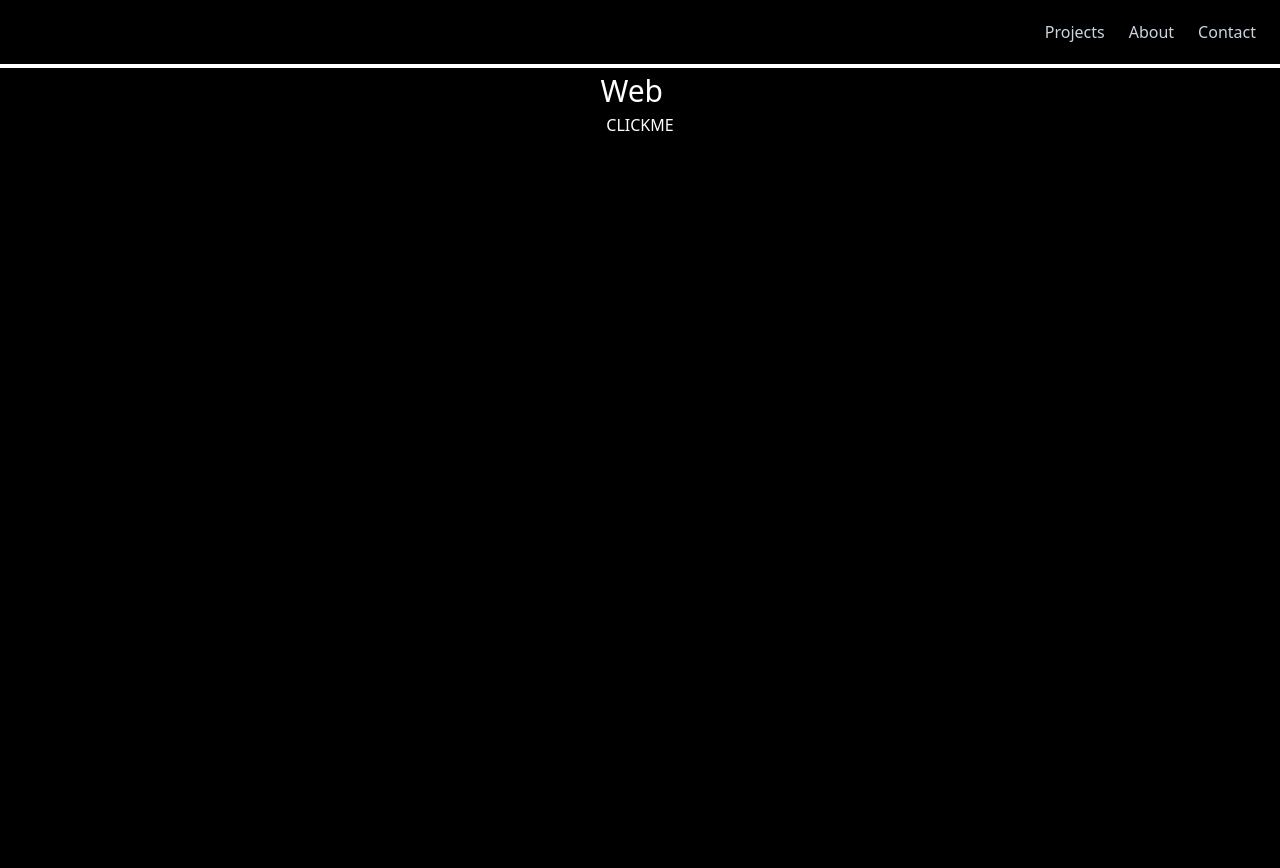
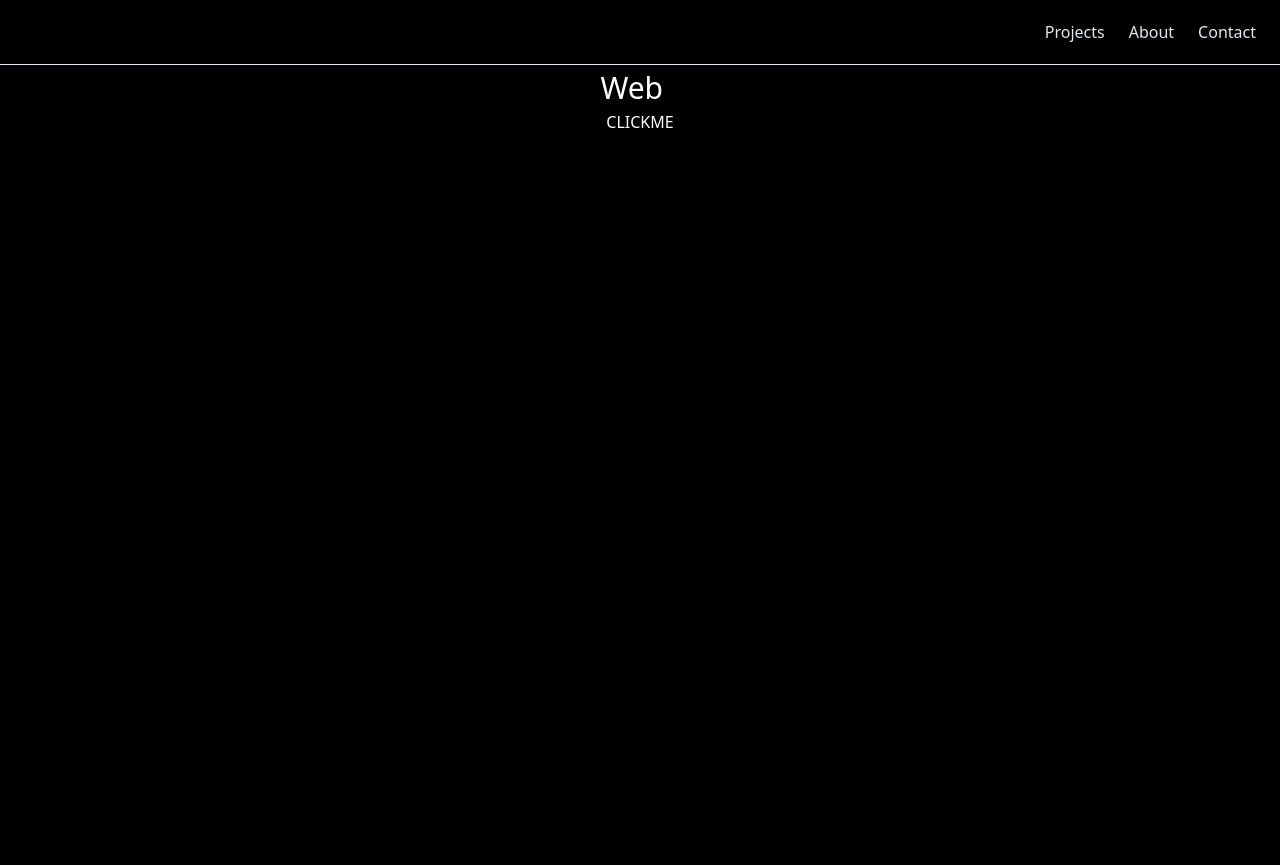
Before and after one commit to th1rst/personal-portfolio-page, a React (Create React App) app: page / in a window 1280 px wide. Built offline with nearby package versions, Linux system fonts and the light colour scheme.

Commit message:
added react-spring animations to home and navbar

```diff
--- a/package.json
+++ b/package.json
@@ -3,9 +3,14 @@
   "version": "0.1.0",
   "private": true,
   "dependencies": {
+    "@material-ui/core": "^4.11.0",
+    "@material-ui/icons": "^4.9.1",
     "@testing-library/jest-dom": "^4.2.4",
     "@testing-library/react": "^9.5.0",
     "@testing-library/user-event": "^7.2.1",
+    "@vx/gradient": "0.0.199",
+    "d3-ease": "^2.0.0",
+    "framer-motion": "^2.9.4",
     "react": "^17.0.1",
     "react-dom": "^17.0.1",
     "react-icons": "^3.11.0",
--- a/src/components/Navigation.js
+++ b/src/components/Navigation.js
@@ -1,55 +1,100 @@
 import React, { useState } from "react";
 import { Link } from "react-router-dom";
 import { GiHamburgerMenu } from "react-icons/gi";
+import { useSpring, useTrail, animated } from "react-spring";
+
+const mobileNavItems = [
+  <Link
+    to="/projects"
+    className="w-full px-3 py-2 rounded text-gray-300 items-center justify-center hover:bg-gray-900 hover:text-white"
+  >
+    <span>Projects</span>
+  </Link>,
+
+  <Link
+    to="/about"
+    className="w-full px-3 py-2 rounded text-gray-300 items-center justify-center hover:bg-gray-900 hover:text-white"
+  >
+    <span>About</span>
+  </Link>,
+
+  <Link
+    to="/contact"
+    className="w-full px-3 py-2 rounded text-gray-300 items-center justify-center hover:bg-gray-900 hover:text-white"
+  >
+    <span>Contact</span>
+  </Link>,
+];
 
 export default function Navigation() {
   const HOMEPAGE_NAME = process.env.REACT_APP_HOMEPAGE_NAME;
 
-  const [menuOpen, setmenuOpen] = useState(false);
+  const [isHidden, setHidden] = useState(true);
+
+  const trail = useTrail(mobileNavItems.length, { opacity: isHidden ? 0 : 1 });
+  const { opacity } = useSpring({
+    config: { duration: 600 },
+    opacity: isHidden ? 0 : 1,
+  });
 
   return (
-    <div>
-      <nav class="flex items-center bg-black p-3 flex-wrap">
-        <Link to="/" class="p-2 mr-4 inline-flex items-center">
-          <span class="text-xl text-white font-bold tracking-wide">
+    <div className="border-b">
+      <nav className="flex items-center bg-black p-3 flex-wrap">
+        <Link to="/" className="p-2 mr-4 inline-flex items-center">
+          <span className="text-xl text-white font-bold tracking-wide">
             {HOMEPAGE_NAME}
           </span>
         </Link>
         <button
-          class="text-white inline-flex p-3 hover:bg-gray-900 rounded lg:hidden ml-auto hover:text-white outline-none nav-toggler"
-          data-target="#navigation"
+          className="text-white inline-flex p-3 hover:bg-gray-900 rounded lg:hidden ml-auto hover:text-white outline-none nav-toggler"
+          onClick={() => setHidden(!isHidden)}
         >
-          <i class="material-icons" onClick={() => setmenuOpen(true)}>
-            <GiHamburgerMenu />
-          </i>
+          <GiHamburgerMenu />
         </button>
-        <div
-          class="hidden top-navbar w-full lg:inline-flex lg:flex-grow lg:w-auto"
-          id="navigation"
-        >
-          <div class="lg:inline-flex lg:flex-row lg:ml-auto lg:w-auto w-full lg:items-center items-start  flex flex-col lg:h-auto">
+
+        {/* DESKTOP VERSION */}
+        <div className="hidden lg:inline-flex lg:flex-grow lg:w-auto">
+          <div className="lg:inline-flex lg:flex-row lg:ml-auto lg:w-auto lg:items-center items-start flex flex-col lg:h-auto">
             <Link
               to="/projects"
-              class="lg:inline-flex lg:w-auto w-full px-3 py-2 rounded text-gray-400 items-center justify-center hover:bg-gray-900 hover:text-white"
+              className="w-full px-3 py-2 rounded text-gray-300 items-center justify-center hover:bg-gray-900 hover:text-white"
             >
               <span>Projects</span>
             </Link>
+
             <Link
               to="/about"
-              class="lg:inline-flex lg:w-auto w-full px-3 py-2 rounded text-gray-400 items-center justify-center hover:bg-gray-900 hover:text-white"
+              className="w-full px-3 py-2 rounded text-gray-300 items-center justify-center hover:bg-gray-900 hover:text-white"
             >
               <span>About</span>
             </Link>
             <Link
               to="/contact"
-              class="lg:inline-flex lg:w-auto w-full px-3 py-2 rounded text-gray-400 items-center justify-center hover:bg-gray-900 hover:text-white"
+              className="w-full px-3 py-2 rounded text-gray-300 items-center justify-center hover:bg-gray-900 hover:text-white"
             >
               <span>Contact</span>
             </Link>
           </div>
         </div>
+
+        {/* MOBILE VERSION */}
+        {!isHidden ? (
+          <animated.div style={{ opacity }} className="w-full">
+            <ul>
+              {trail.map(({ opacity }, i) => {
+                const item = mobileNavItems[i];
+                return (
+                  <animated.li style={{ opacity }} key={item}>
+                    <div className="w-full items-start flex flex-col">
+                      {item}
+                    </div>
+                  </animated.li>
+                );
+              })}
+            </ul>
+          </animated.div>
+        ) : null}
       </nav>
-      <div className="w-full h-1 bg-white" />
     </div>
   );
 }
--- a/src/pages/Home.js
+++ b/src/pages/Home.js
@@ -1,19 +1,14 @@
-import React, { useState, useEffect } from "react";
+import React, { useState } from "react";
 import Typical from "react-typical";
-import Navigation from "../components/Navigation"
+import { useSpring, animated } from "react-spring";
 
 export default function Home() {
   const [introFinished, setIntroFinished] = useState(false);
 
-  useEffect(() => {
-    setTimeout(() => {
-        setIntroFinished(true);
-    }, 7000);
-
-  }, [setIntroFinished]);
+  const { opacity } = useSpring({ opacity: 1, from: { opacity: 0 } });
 
   return (
-    <div>
+    <animated.div style={{ opacity }}>
       <div className="w-screen h-screen bg-black">
         {introFinished ? null : (
           <div className="text-center">
@@ -39,6 +34,6 @@ export default function Home() {
           </div>
         )}
       </div>
-    </div>
+    </animated.div>
   );
 }
```
Also changed, not shown: 1 other file (tests, documents, lock files or other folders).
